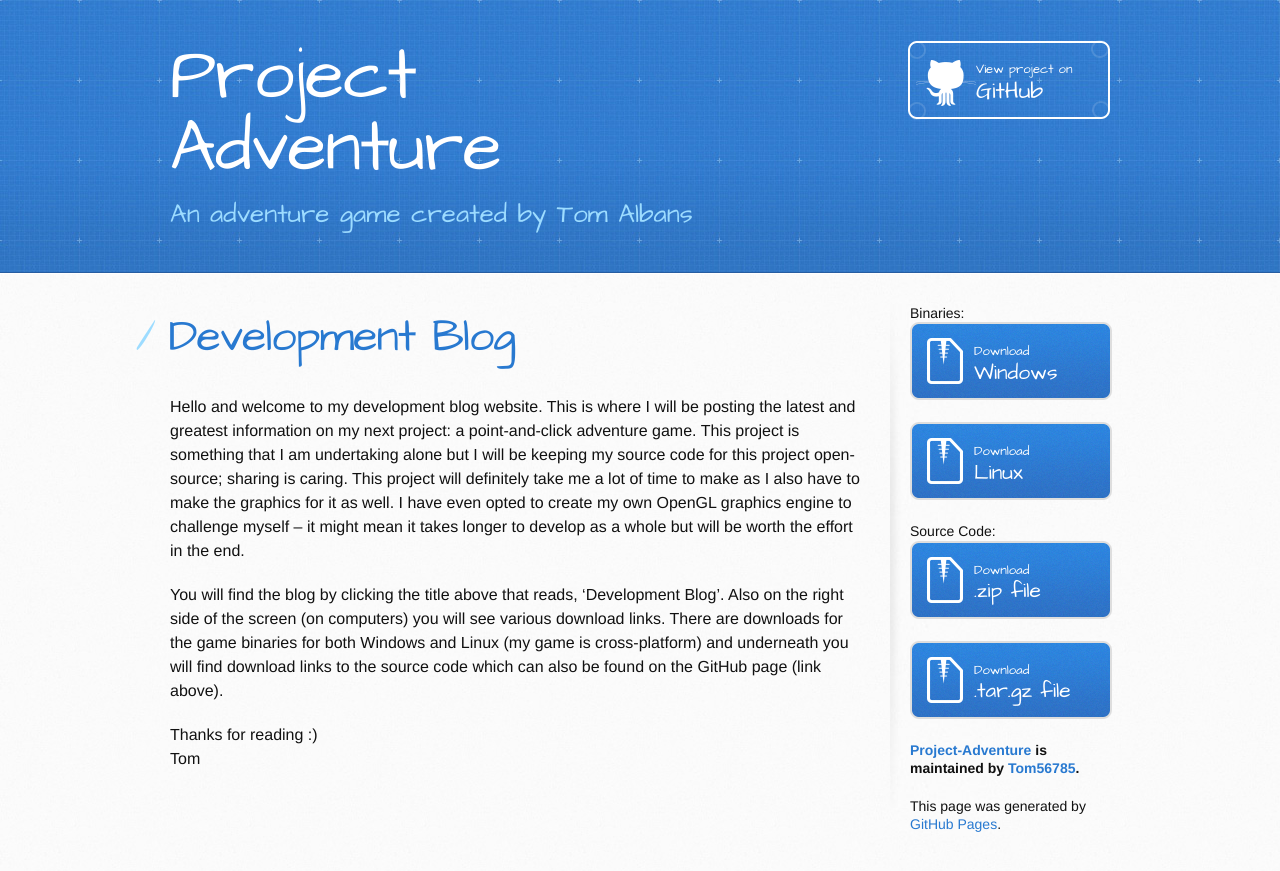
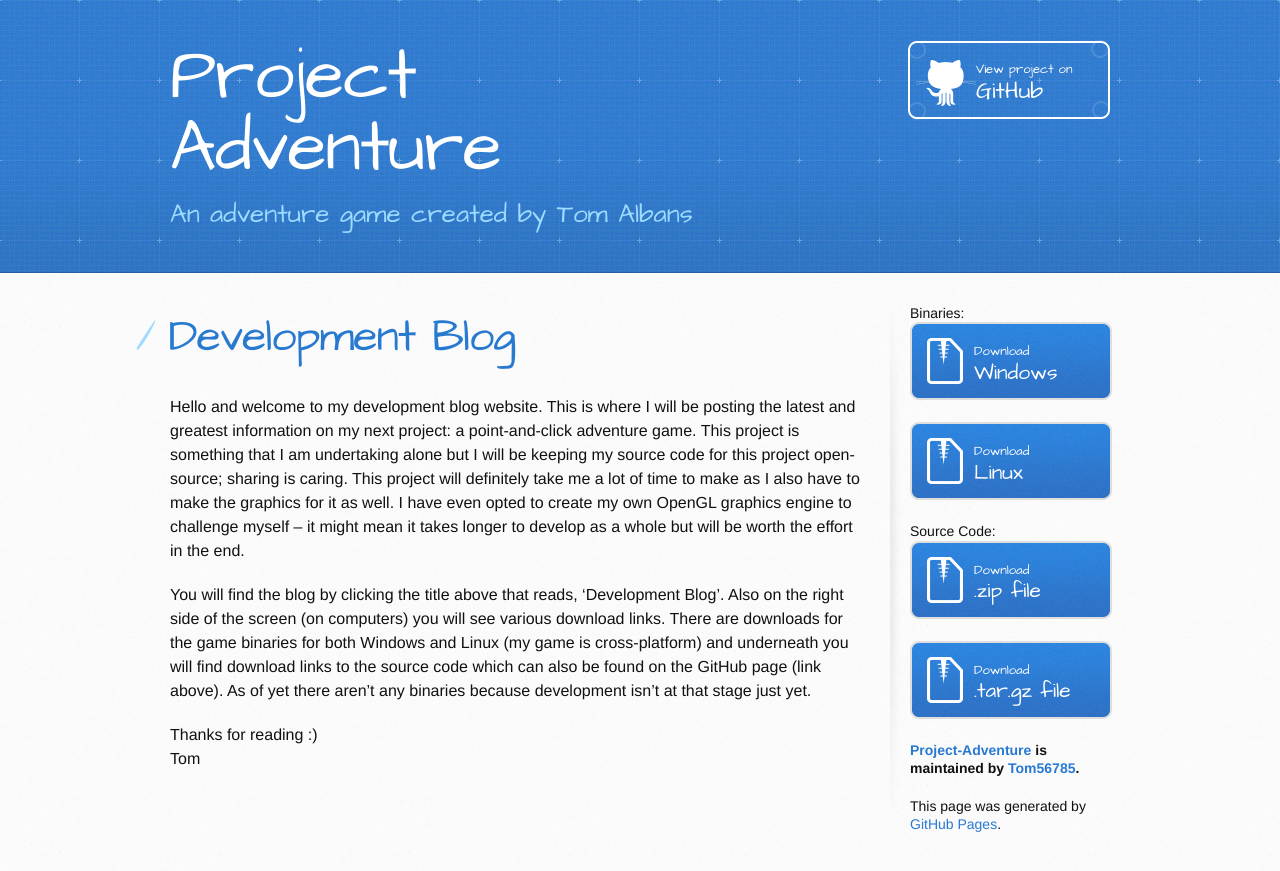
Before and after one commit to Tom56785/Project-Adventure, a Jekyll site: the page built from index.md, in a window 1280 px wide. Shown: the top 871 px of the page. Built offline with Jekyll 4.4.1, drawn with Linux system fonts in a browser that asks for light colours; some web fonts are replaced; our own code applies the rules of GitHub Pages for plain Markdown files.

Commit message:
Added note on home page about binaries

```diff
--- a/index.md
+++ b/index.md
@@ -7,7 +7,7 @@ layout: default
 <br>
 Hello and welcome to my development blog website. This is where I will be posting the latest and greatest information on my next project: a point-and-click adventure game. This project is something that I am undertaking alone but I will be keeping my source code for this project open-source; sharing is caring. This project will definitely take me a lot of time to make as I also have to make the graphics for it as well. I have even opted to create my own OpenGL graphics engine to challenge myself -- it might mean it takes longer to develop as a whole but will be worth the effort in the end.
 
-You will find the blog by clicking the title above that reads, 'Development Blog'. Also on the right side of the screen (on computers) you will see various download links. There are downloads for the game binaries for both Windows and Linux (my game is cross-platform) and underneath you will find download links to the source code which can also be found on the GitHub page (link above).
+You will find the blog by clicking the title above that reads, 'Development Blog'. Also on the right side of the screen (on computers) you will see various download links. There are downloads for the game binaries for both Windows and Linux (my game is cross-platform) and underneath you will find download links to the source code which can also be found on the GitHub page (link above). As of yet there aren't any binaries because development isn't at that stage just yet.
 
 Thanks for reading :)
 Tom
```
